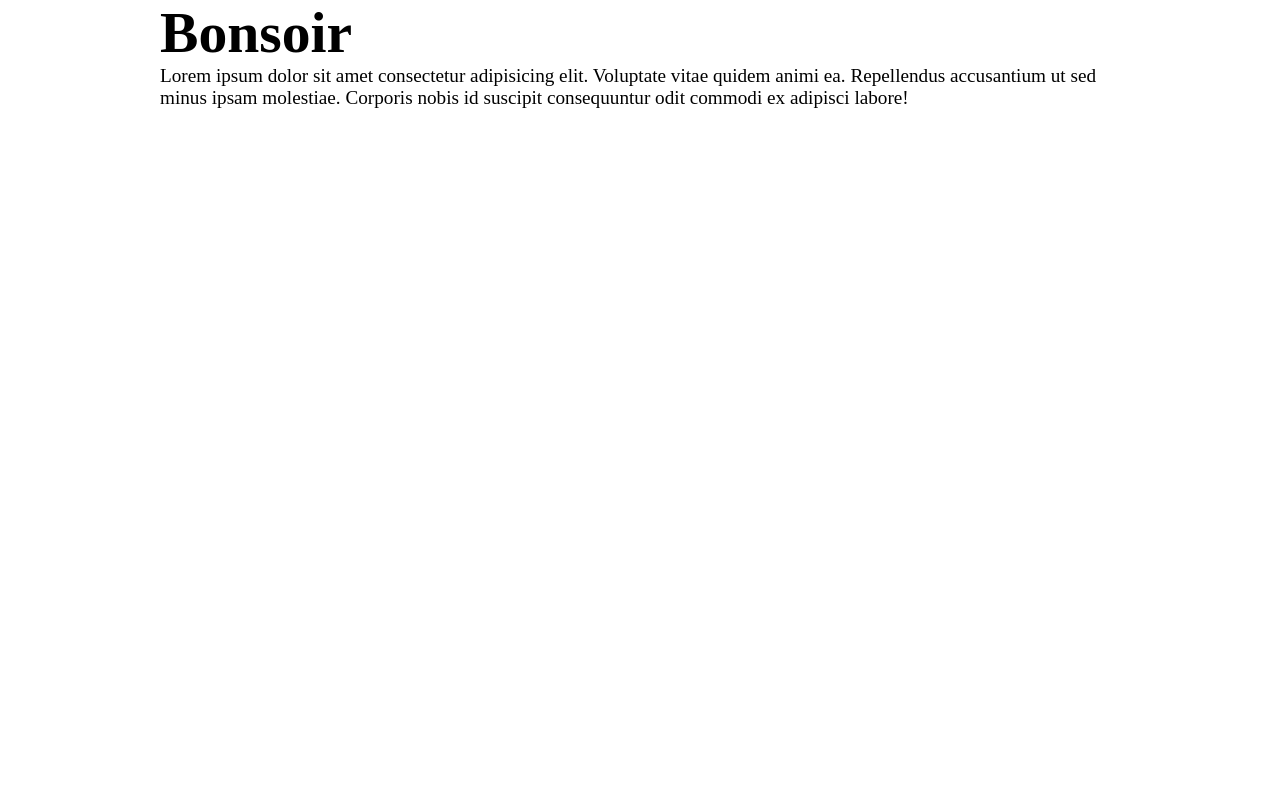
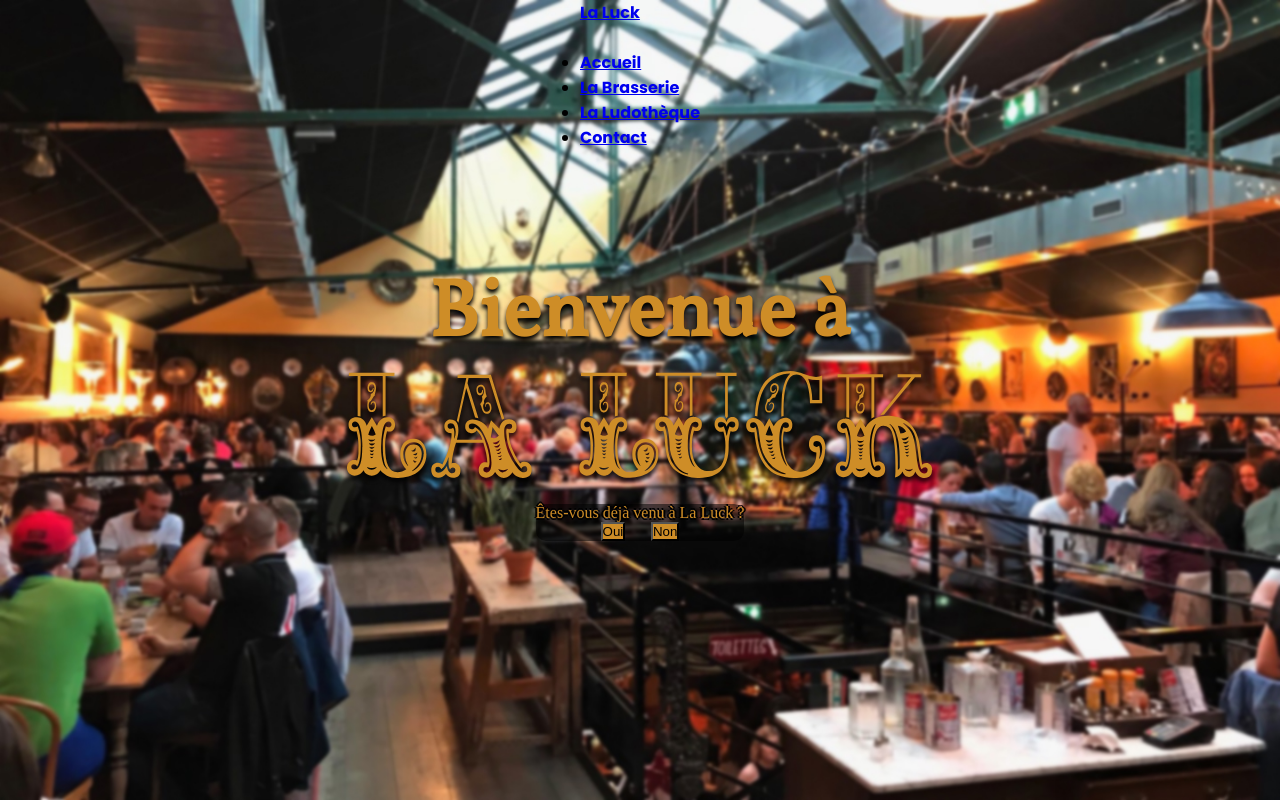
Before and after one commit to swanyptx/lucky-p, a Next.js app: page / in a window 1280 px wide. Built offline with nearby package versions, Linux system fonts and the light colour scheme.

Commit message:
Update Header & Nav Component

```diff
--- a/components/Header.js
+++ b/components/Header.js
@@ -1,9 +1,28 @@
 import React from 'react'
+import Navbar from '../components/Navbar.js'
 
 const Header = () => {
     return (
-        <div>
+        <div className="header">
 
+            <Navbar></Navbar>
+            <div className="header_title">
+                <h1>Bienvenue à</h1>
+                <img className="p-3" src="/logo_laluck.svg" alt="La Luck" />
+            </div>
+            <div className="choice mt-4 p-4 text-center">
+                <p> Êtes-vous déjà venu à La Luck ?</p>
+                <div className="buttons mt-2">
+                    <button className="text-white font-bold py-2  mx-1 md:mx-3 lg:mx-5 px-4 rounded">
+                        Oui
+                    </button>
+
+                    <button className="text-white font-bold py-2 mx-1 md:mx-3 lg:mx-5 px-4 rounded">
+                        Non
+                    </button>
+
+                </div>
+            </div>
         </div>
     )
 }
--- a/components/Navbar.js
+++ b/components/Navbar.js
@@ -0,0 +1,57 @@
+import React, { useState } from 'react';
+
+const Navbar = () => {
+
+    const [isHidden, setIsHidden] = useState(true);
+
+    function notHidden() {
+        setIsHidden(false);
+    }
+
+    function hidden() {
+        setIsHidden(true);
+    }
+
+    return (
+        <div className="container navbar md:flex md:items-center md:justify-between p-4">
+            <div className="flex items-center justify-between mb-4 md:mb-0">
+                <h4 className="text-white">
+                    <a className="no-underline text-white hover:white" href="#">
+                        La Luck
+                    </a>
+                </h4>
+
+                <div className="text-white hover:text-orange md:hidden" href="#" onClick={isHidden ? notHidden : hidden}>
+                    <div className="hamburger transform rotate-90 hover:transform scale-300">|||</div>
+                </div>
+            </div>
+
+            <nav className={isHidden ? "hidden md:block" : ""}>
+                <ul className="list-reset md:flex md:items-center">
+                    <li className="md:ml-4">
+                        <a className="block no-underline hover:underline py-2 text-white hover:white md:border-none md:p-0" href="#">
+                            Accueil
+                        </a>
+                    </li>
+                    <li className="md:ml-4">
+                        <a className="border-t block no-underline hover:underline py-2 text-white hover:white md:border-none md:p-0" href="#">
+                            La Brasserie
+                        </a>
+                    </li>
+                    <li className="md:ml-4">
+                        <a className="border-t block no-underline hover:underline py-2 text-white hover:white md:border-none md:p-0" href="#">
+                            La Ludothèque
+                        </a>
+                    </li>
+                    <li className="md:ml-4">
+                        <a className="border-t block no-underline hover:underline py-2 text-white hover:white md:border-none md:p-0" href="#">
+                            Contact
+                        </a>
+                    </li>
+                </ul>
+            </nav>
+        </div>
+    )
+}
+
+export default Navbar
--- a/pages/index.js
+++ b/pages/index.js
@@ -1,4 +1,6 @@
 import Head from 'next/head'
+
+import Header from '../components/Header.js'
 
 
 export default function Home() {
@@ -7,14 +9,14 @@ export default function Home() {
       <Head>
         <title>La Luck</title>
         <link rel="icon" href="/favicon.ico" />
-        <link rel="preconnect" href="https://fonts.gstatic.com"/>
-        <link href="https://fonts.googleapis.com/css2?family=Poppins&display=swap" rel="stylesheet"/>
+        <link rel="preconnect" href="https://fonts.gstatic.com" />
+        <link href="https://fonts.googleapis.com/css2?family=Poppins&display=swap" rel="stylesheet" />
+
+        <link href="https://fonts.googleapis.com/css2?family=Poppins:wght@700&display=swap" rel="stylesheet" />
       </Head>
 
-      <div className="container">
-          <h1>Bonsoir</h1>
-          <p>Lorem ipsum dolor sit amet consectetur adipisicing elit. Voluptate vitae quidem animi ea. Repellendus accusantium ut sed minus ipsam molestiae. Corporis nobis id suscipit consequuntur odit commodi ex adipisci labore!</p>
-      </div>
+      <Header></Header>
+
     </div>
   )
 }
--- a/styles/globals.scss
+++ b/styles/globals.scss
@@ -3,5 +3,76 @@
 @import "./reset/mixins";
 
 h2 {
- font-family: "Poppins", sans-serif;
+    font-family: "Poppins", sans-serif;
 }
+
+.navbar {
+    position: absolute;
+    top: 0;
+    font-family: "Poppins", sans-serif;
+    font-weight: 700;
+}
+
+.header {
+    background-image: url("../assets/img/bg/background3_flou.jpg");
+    background-repeat: no-repeat;
+    background-size: cover;
+    height: 100vh;
+    position: relative;
+
+    display: flex;
+    flex-direction: column;
+    justify-content: center;
+    align-items: center;
+
+    .header_title {
+        color: $mainYellow;
+        font-size: 40px;
+        font-family: "Vollkorn", sans-serif;
+        font-weight: 700;
+        text-align: center;
+        text-shadow: 0px 4px 4px #000000;
+    }
+
+    .displayNone {
+        display: none;
+    }
+
+    .hamburger {
+        &:hover {
+            transform: rotateZ(90deg) scale(1.3);
+            transition: all 0.3s ease;
+        }
+        transform: rotateZ(90deg) scale(1);
+        transition: all 0.3s ease;
+    }
+
+    .choice {
+        max-width: 550px;
+        border-radius: 10px;
+        // font-size: 2.2rem;
+        background: #00000085;
+        color: $mainYellow;
+        display: flex;
+        flex-direction: column;
+        justify-content: center;
+        align-items: center;
+        p {
+            text-shadow: -2px 0 black, 0 2px black, 2px 0 black, 0 -2px black;
+        }
+
+        .buttons {
+            display: flex;
+            flex-direction: row;
+            justify-content: space-between;
+            justify-content: space-around;
+            width: 50%;
+            button {
+                background-color: $mainYellow;
+                &:hover {
+                    background-color: darken($mainYellow, 10%);
+                }
+            }
+        }
+    }
+}
```
Also changed, not shown: components/Booking.js (+11 -0 lines), components/Calendar.js (+11 -0 lines), components/Footer.js (+11 -0 lines), assets/img/bg/background3_flou.jpg (added), public/logo_laluck.svg (added).
